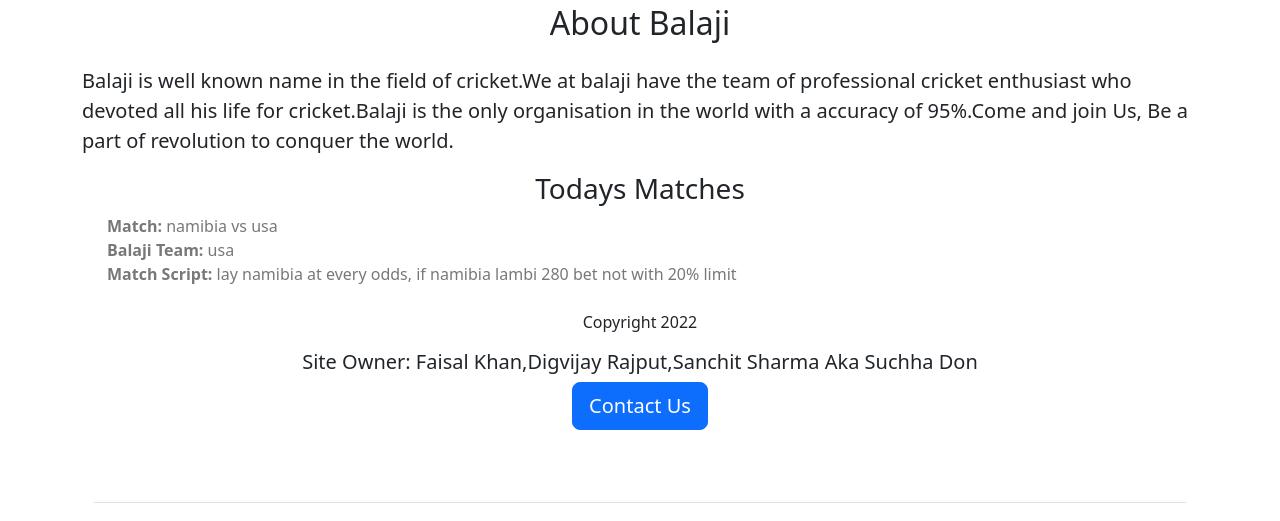
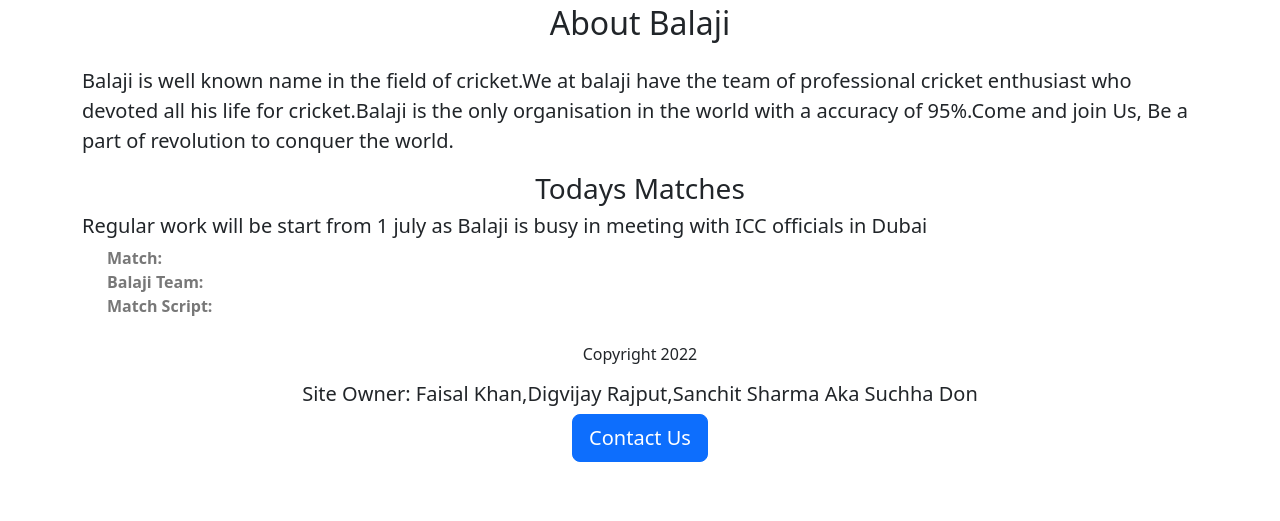
Before and after one commit to digvijayrajput98/balaji_the_king, a Flask app: page / in a window 1280 px wide. Shown: the part 584-1105 px from the top of the page. Run offline with Flask 2, Linux system fonts and the light colour scheme.

Commit message:
added some information

```diff
--- a/app.py
+++ b/app.py
@@ -1,9 +1,9 @@
 
 from flask import Flask,render_template,jsonify
 app = Flask(__name__)
-RESULT = [{'match':'namibia vs usa',
-        'Balaji Team':'usa',
-        'Script':'lay namibia at every odds, if namibia lambi 280 bet not with 20% limit'}]
+RESULT = [{'match':' ',
+        'Balaji Team':" ",
+        'Script':' '}]
 @app.route('/')
 
 def hello_world():
--- a/templates/home.html
+++ b/templates/home.html
@@ -26,6 +26,7 @@
       Balaji is well known name in the field of cricket.We at balaji have the team of professional cricket enthusiast who devoted all his life for cricket.Balaji is the only organisation in the world with a accuracy of 95%.Come and join Us, Be a part of revolution to conquer the world.
     </p>
     <h3 class="text-center">Todays Matches</h3>
+      <h5> Regular work will be start from 1 july as Balaji is busy in meeting with ICC officials in Dubai</h5>
       <div>
               {% for result in result %}
       {% include 'resultitem.html' %}
```
